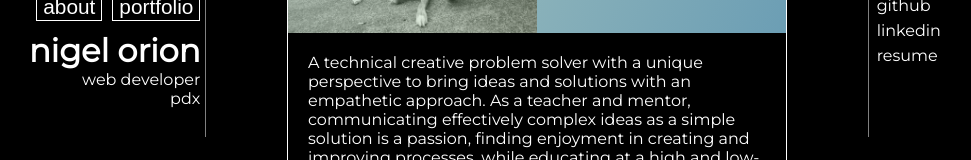
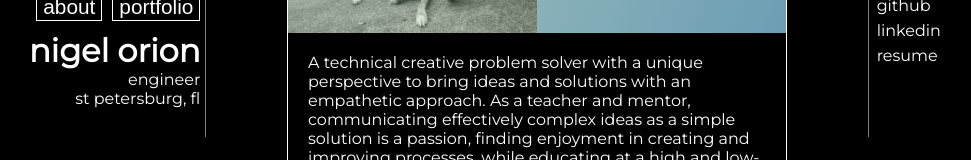
Before and after one commit to nigelorion/portfolio-final, a Vue app: page / in a window 1280 px wide. Shown: the part 338-498 px from the top of the page, without its empty margins (103-1074 px from the left). Built offline with nearby package versions, Linux system fonts and the light colour scheme.

Commit message:
update location details in app component

```diff
--- a/src/App.vue
+++ b/src/App.vue
@@ -4,8 +4,8 @@
       <button v-on:click="aboutToggle()" type="button" name="button">about</button>
       <button v-on:click="portfolioToggle()" type="button" name="button">portfolio</button>
       <h1>nigel orion</h1>
-      <p>web developer</p>
-      <p>pdx</p>
+      <p>engineer</p>
+      <p>st petersburg, fl</p>
     </div>
     <div class="center sections">
       <transition name="slide-fade" mode="out-in">
```
